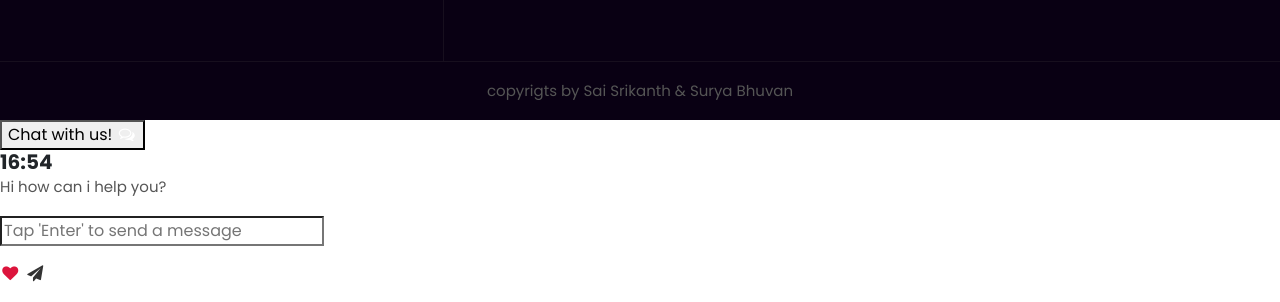
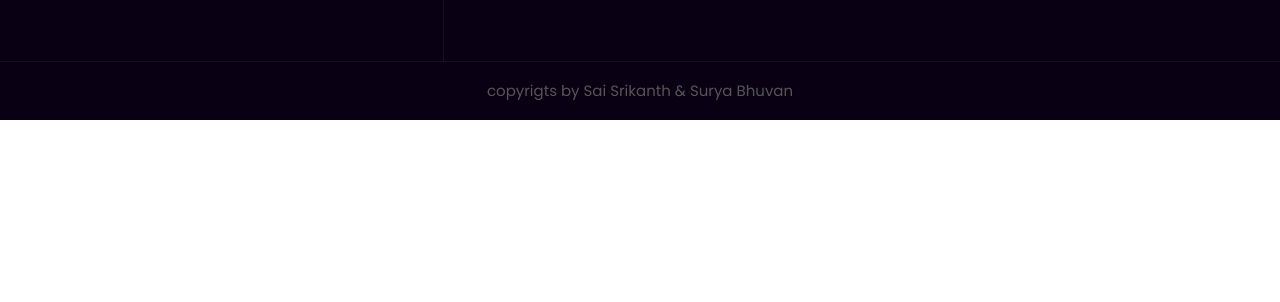
Before and after one commit to Saisrikanth412/finalfrtproject, a plain HTML site: page index.html in a window 1280 px wide. Shown: the part 5033-5335 px from the top of the page. After the commit the page ends 5153 px from the top, so only its background shows below. Drawn offline with nearby package versions, Linux system fonts and the light colour scheme.

Commit message:
Update index.html

```diff
--- a/index.html
+++ b/index.html
@@ -846,59 +846,10 @@ Author URL: http://w3layouts.com
 	<!--//footer-66 -->
 
 
-<!-- CHAT BAR BLOCK -->
-		<div class="chat-bar-collapsible">
-			<button id="chat-button" type="button" class="collapsible">Chat with us!
-				<i id="chat-icon" style="color: #fff;" class="fa fa-fw fa-comments-o"></i>
-			</button>
-
-			<div class="content">
-				<div class="full-chat-block">
-					<!-- Message Container -->
-					<div class="outer-container">
-						<div class="chat-container">
-							<!-- Messages -->
-							<div id="chatbox">
-								<h5 id="chat-timestamp"></h5>
-								<p id="botStarterMessage" class="botText"><span>Loading...</span></p>
-							</div>
-
-							<!-- User input box -->
-							<div class="chat-bar-input-block">
-								<div id="userInput">
-									<input id="textInput" class="input-box" type="text" name="msg"
-										placeholder="Tap 'Enter' to send a message">
-									<p></p>
-								</div>
-
-								<div class="chat-bar-icons">
-									<i id="chat-icon" style="color: crimson;" class="fa fa-fw fa-heart"
-										onclick="heartButton()"></i>
-									<i id="chat-icon" style="color: #333;" class="fa fa-fw fa-send"
-										onclick="sendButton()"></i>
-								</div>
-							</div>
-
-							<div id="chat-bar-bottom">
-								<p></p>
-							</div>
-
-						</div>
-					</div>
-
-				</div>
-			</div>
-
-		</div>
-
-
 
 </body>
 
-<script src="https://ajax.googleapis.com/ajax/libs/jquery/3.4.1/jquery.min.js"></script>
 
-<script src="static/scripts/responses.js"></script>
-<script src="static/scripts/chat.js"></script>
 </html>
 
 <script src="assets/js/jquery-3.3.1.min.js"></script>
```
